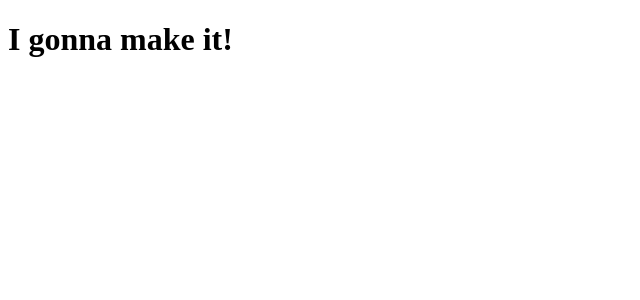
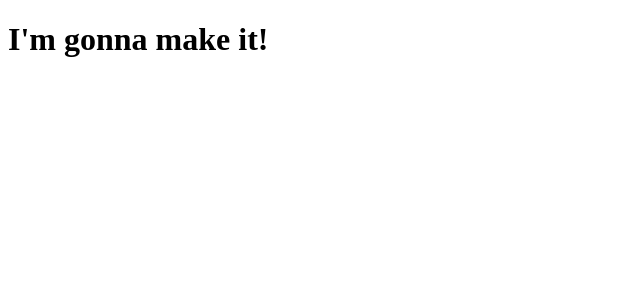
Before and after one commit to vinicius-bender/NihongoTabi, a Next.js app: page / in a window 1280 px wide. Shown: the top 300 px of the page, without its empty margins (0-640 px from the left). Built offline with nearby package versions, Linux system fonts and the light colour scheme.

Commit message:
Adjusting text

```diff
--- a/pages/index.js
+++ b/pages/index.js
@@ -2,7 +2,7 @@ function Home (){
 
     return (
         <>
-        <h1>I gonna make it!</h1>
+        <h1>I'm gonna make it!</h1>
         </>
     );
 }
```
